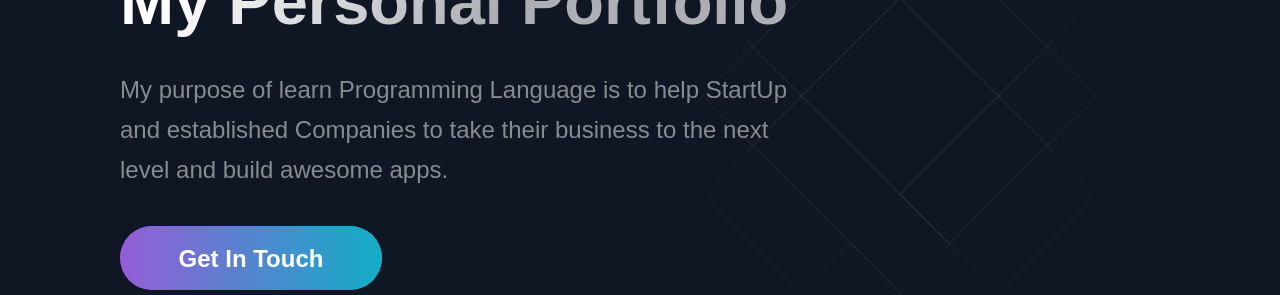
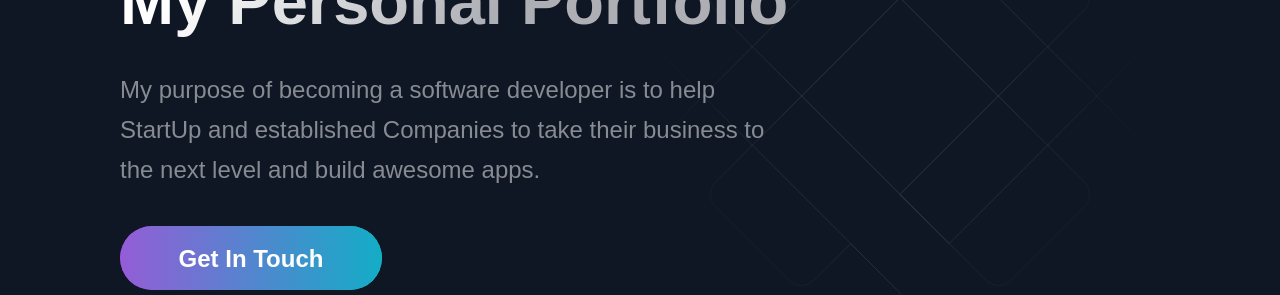
Before and after one commit to gitnative1/personally, a Next.js app: page / in a window 1280 px wide. Shown: the part 276-571 px from the top of the page. Built offline with nearby package versions, Linux system fonts and the light colour scheme.

Commit message:
mengubah Hero

```diff
--- a/src/components/Hero/Hero.js
+++ b/src/components/Hero/Hero.js
@@ -12,7 +12,7 @@ const Hero = () => (
         My Personal Portfolio
       </SectionTitle>
       <SectionText>
-        My purpose of learn Programming Language is to help StartUp and established Companies to take their business to the next level and build awesome apps.
+      My purpose of becoming a software developer is to help StartUp and established Companies to take their business to the next level and build awesome apps.
       </SectionText>
       <Button onClick={() => window.location ="https://www.instagram.com/gitnative/" }>Get In Touch</Button>
     </LeftSection>
```
